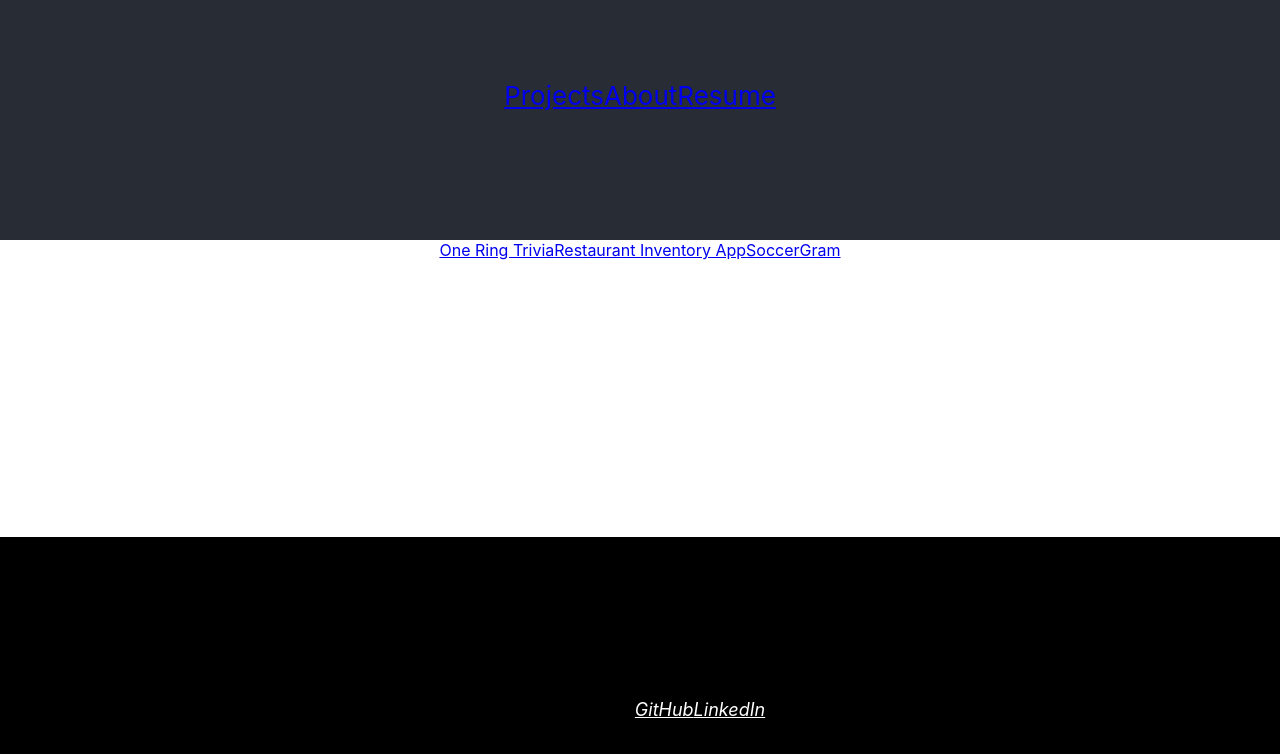
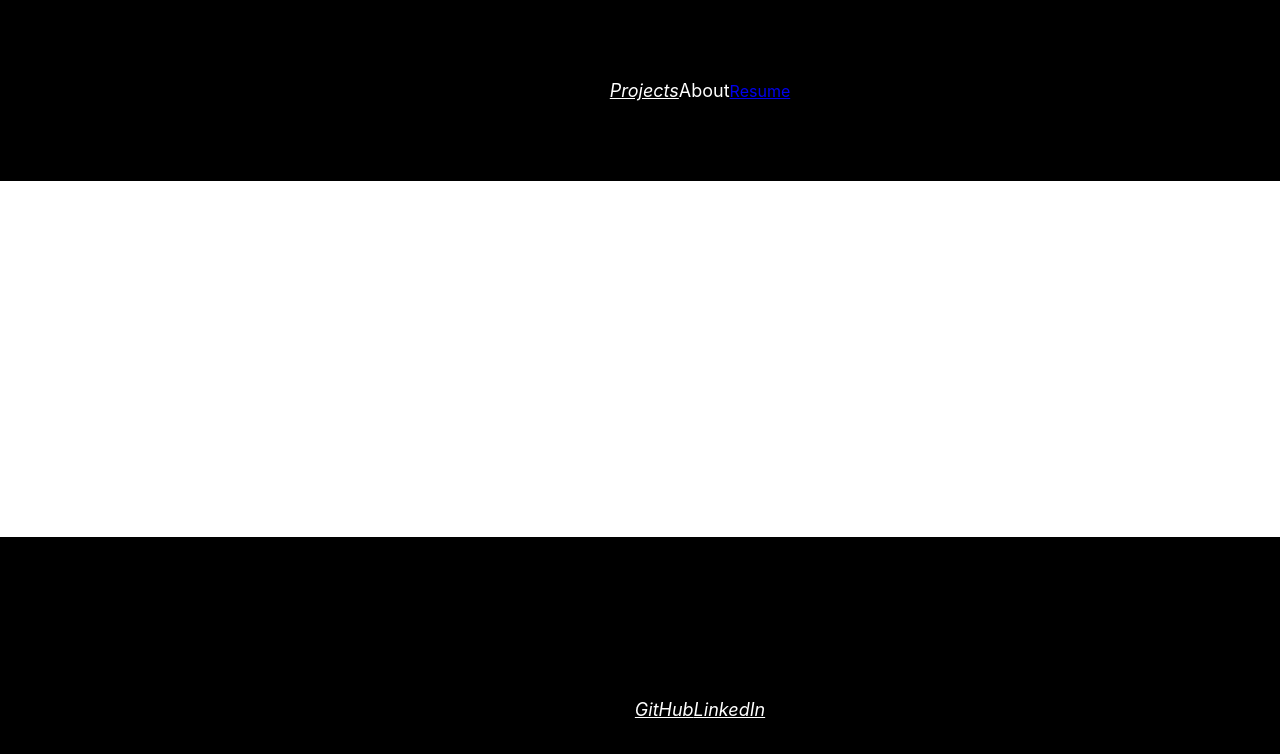
Before and after one commit to Job85/my-portfolio, a React (Create React App) app: page /projects in a window 1280 px wide. Shown: the top 754 px of the page. Built offline with nearby package versions, Linux system fonts and the light colour scheme.

Commit message:
added header with link

```diff
--- a/package.json
+++ b/package.json
@@ -39,5 +39,8 @@
       "last 1 firefox version",
       "last 1 safari version"
     ]
+  },
+  "devDependencies": {
+    "babel-plugin-styled-components": "^2.0.7"
   }
 }
--- a/src/App.css
+++ b/src/App.css
@@ -2,7 +2,7 @@
   text-align: center;
 }
 
-.App-header {
+/* .App-header {
   background-color: #282c34;
   min-height: 30vh;
   display: flex;
@@ -11,15 +11,16 @@
   justify-content: center;
   font-size: calc(10px + 2vmin);
   color: white;
+} */
+
+/* .App-link {
+  color: #ffffff;
 }
 
-.App-link {
-  color: #61dafb;
-}
+.App-link:hover {
+  color: green;
+} */
 
-.nav {
-  padding-bottom: 50px;
-}
 
 @font-face {
   font-family: 'matrixFont';
--- a/src/App.js
+++ b/src/App.js
@@ -2,7 +2,7 @@ import React from 'react';
 import { Route, Routes } from 'react-router-dom';
 import './App.css';
 import Home from './pages/Home';
-import Nav from './components/Nav';
+import Header from './components/Header';
 import Project from './pages/Project'
 import About from './pages/About';
 import Footer from './components/Footer';
@@ -11,7 +11,7 @@ function App() {
   return (
     <div className="App">
       <header className="App-header">
-        <Nav />
+        <Header />
       </header>
       <Routes>
         <Route path='/' element={<Home />} />
--- /dev/null
+++ b/src/components/ComopnentStyles.jsx
@@ -0,0 +1,92 @@
+import styled from 'styled-components';
+
+// export const Box = styled.div`
+//     width: ${(props) => props.width}
+//     height: ${(props) => props.height};
+//     background-color: ${(props) => props.backgroundColor};
+//     bottom: ${(props) => props.bottom};
+//     top: ${(props) => props.top};
+//     position: ${(props) => props.position};
+//     padding: ${(props) => props.padding};
+//     border: ${(props) => props.border}
+//     margin: ${(props) => props.margin};
+//     display: ${(props) => props.display};
+//     flex-direction: ${(props) => props.flexDirection};
+//     justify-content: ${(props) => props.justifyContent};
+//     font-size: ${(props) => props.fontSize};
+//     color: ${(props) => props.color}
+
+
+//     `
+
+// export const Link = styled.link`
+// &:active {
+//     background-color: ${props.backgroundColor};
+// }
+// `
+
+
+
+export const FooterBox = styled.div`
+    padding: 80px 60px;
+    background: black;
+    position: absolute;
+    bottom: 0;
+    width: 100%;
+
+    @media (mad-width: 1000px) {
+        padding: 70 px 30px;
+    }
+`;
+
+export const FooterContainer = styled.div`
+    display: flex;
+    flex-direction: column;
+    justify-content: center;
+    mad-width: 1000px;
+    margin: 0 auto;
+`;
+
+export const FooterLink = styled.a`
+color: #fff;
+margin-bottom: 20px;
+font-size: 18px;
+text-decorations: none;
+
+&:hover {
+    color: green;
+    transition: 200ms ease-in;
+}
+`;
+
+export const NavBox = styled.div`
+    padding: 80px 60px;
+    background: black;
+    position: absolute;
+    top: 0;
+    width: 100%;
+
+    @media (mad-width: 1000px) {
+        padding: 70 px 30px;
+    }
+`;
+
+export const NavContainer = styled.div`
+    display: flex;
+    flex-direction: column;
+    justify-content: center;
+    mad-width: 1000px;
+    margin: 0 auto;
+`;
+
+export const NavLink = styled.a`
+color: #fff;
+margin-bottom: 20px;
+font-size: 18px;
+text-decorations: none;
+
+&:hover {
+    color: green;
+    transition: 200ms ease-in;
+}
+`;
--- a/src/components/Comp.css
+++ /dev/null
@@ -1,3 +0,0 @@
-.nav {
-    padding-bottom: 50px;
-}
--- a/src/components/Footer.jsx
+++ b/src/components/Footer.jsx
@@ -1,12 +1,12 @@
 import React from 'react'
 // import { Link } from 'react-router-dom'
-import { Box, Container, FooterLink } from './FooterStyles';
+import { FooterBox, FooterContainer, FooterLink } from './ComopnentStyles';
 
 const Footer = () => {
 
     return (
-        <Box>
-            <Container>
+        <FooterBox>
+            <FooterContainer>
                 <div>
                     <h1>Social Links</h1>
                     <FooterLink href='https://github.com/Job85'>
@@ -20,8 +20,8 @@ const Footer = () => {
                         </i>
                     </FooterLink>
                 </div>
-            </Container>
-        </Box>
+            </FooterContainer>
+        </FooterBox>
     )
 
 }
--- a/src/components/FooterStyles.jsx
+++ /dev/null
@@ -1,34 +0,0 @@
-import styled from 'styled-components';
-
-
-export const Box = styled.div`
-    padding: 80px 60px;
-    background: black;
-    position: absolute;
-    bottom: 0;
-    width: 100%;
-
-    @media (mad-width: 1000px) {
-        padding: 70 px 30px;
-    }
-`;
-
-export const Container = styled.div`
-    display: flex;
-    flex-direction: column;
-    justify-content: center;
-    mad-width: 1000px;
-    margin: 0 auto;
-`
-
-export const FooterLink = styled.a`
-color: #fff;
-margin-bottom: 20px;
-font-size: 18px;
-text-decorations: none;
-
-&:hover {
-    color: green;
-    transition: 200ms ease-in;
-}
-`;
--- /dev/null
+++ b/src/components/Header.jsx
@@ -0,0 +1,28 @@
+import React from 'react'
+// import { Link } from 'react-router-dom'
+// import pic from '../HeadShot.jpeg'
+import { NavBox, NavContainer, NavLink } from './ComopnentStyles'
+const Header = () => {
+
+    return (
+        <NavBox>
+            <NavContainer>
+                <div className='nav'>
+                    {/* <nav className='navbar'> */}
+                    <div>
+                        <NavLink href='http://localhost:3000/projects'>
+                            <i className='projects'>
+                                <span>Projects</span>
+                            </i>
+                        </NavLink>
+                        <NavLink to='about'>About</NavLink>
+                        <a href='https://docs.google.com/document/d/e/2PACX-1vSiBcnyO1rayLM3WTUw2zhnm5lqbf3cd5wkEdOO3V1gzI2n8FyTaSRQ1wl8E-XH3GhEvEE2c9FnOLAl/pub' target='_blank'>Resume</a>
+                    </div>
+                    {/* </nav> */}
+                </div>
+            </NavContainer>
+        </NavBox>
+    )
+}
+
+export default Header
--- a/src/components/Nav.jsx
+++ /dev/null
@@ -1,18 +0,0 @@
-import { Link } from 'react-router-dom'
-// import pic from '../HeadShot.jpeg'
-const Nav = () => {
-
-    return (
-        <div className='nav'>
-            <nav className='navbar'>
-                <div>
-                    <Link to='projects'>Projects</Link>
-                    <Link to='about'>About</Link>
-                    <a href='https://docs.google.com/document/d/e/2PACX-1vSiBcnyO1rayLM3WTUw2zhnm5lqbf3cd5wkEdOO3V1gzI2n8FyTaSRQ1wl8E-XH3GhEvEE2c9FnOLAl/pub' target='_blank'>Resume</a>
-                </div>
-            </nav>
-        </div>
-    )
-}
-
-export default Nav
--- a/src/pages/Home.js
+++ b/src/pages/Home.js
@@ -1,10 +1,10 @@
-import MatrixRain from "../components/MatrixRain";
+// import MatrixRain from "../components/MatrixRain";
 
 const Home = () => {
 
     return (
         <div>
-            <MatrixRain />
+            {/* <MatrixRain /> */}
         </div>
     )
 }
```
Also changed, not shown: 1 other file (tests, documents, lock files or other folders).
